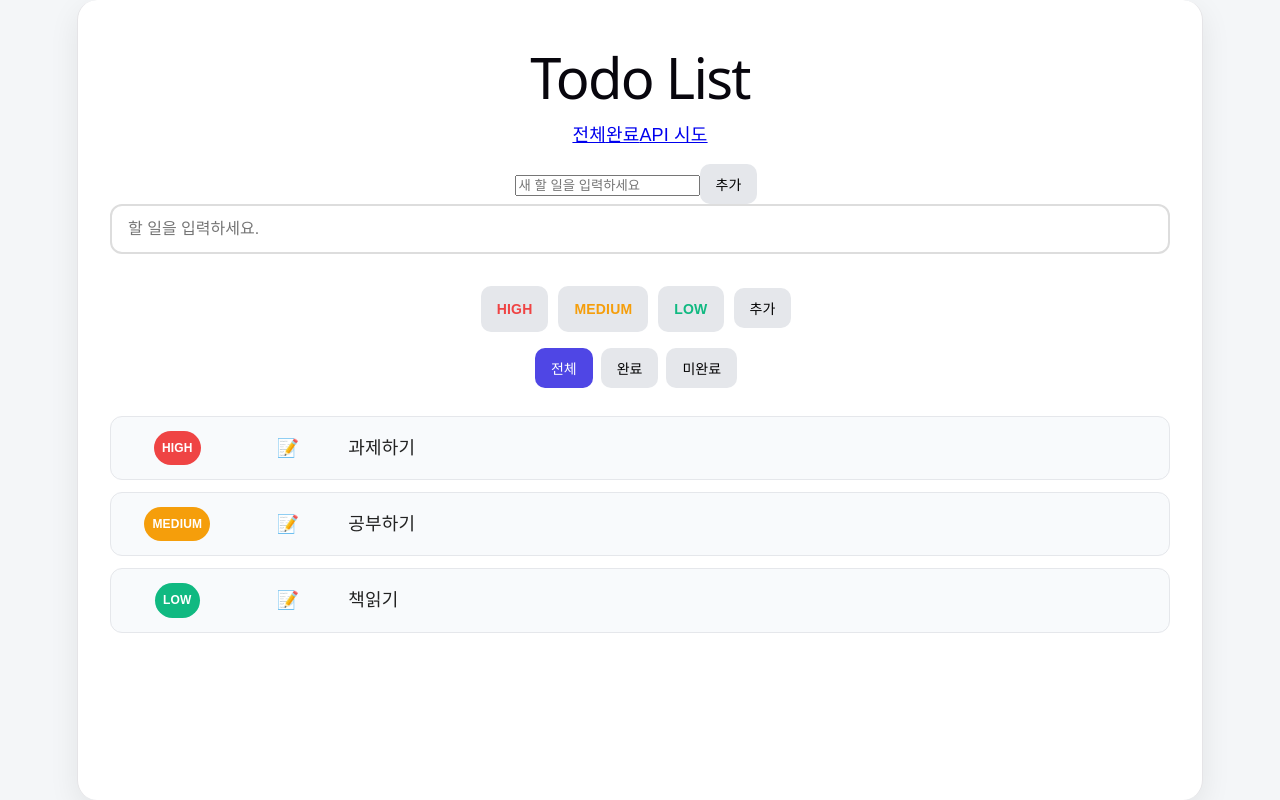
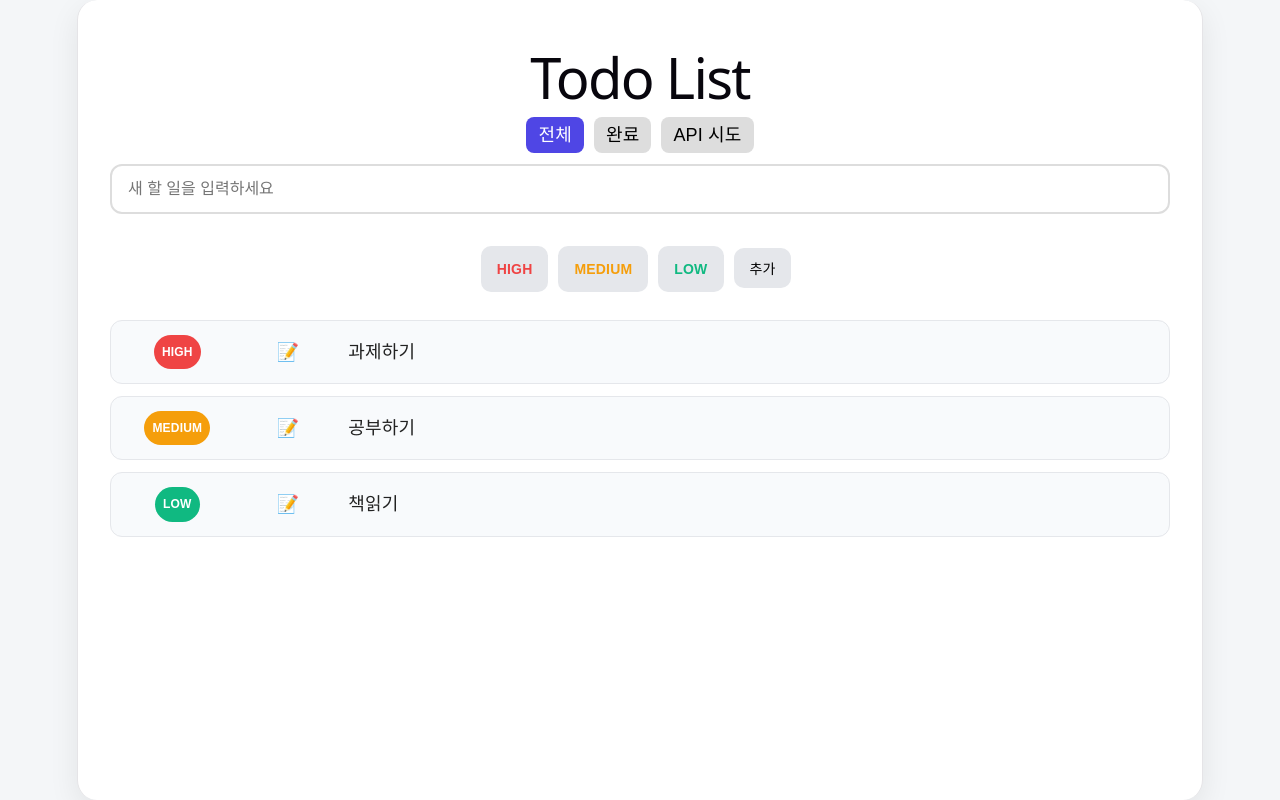
Before and after one commit to nyeohijyul/todolist, a React (Vite) app: page /todos in a window 1280 px wide. Built offline with nearby package versions, Linux system fonts and the light colour scheme.

Commit message:
코드 수정

```diff
--- a/src/components/TodoList.jsx
+++ b/src/components/TodoList.jsx
@@ -29,50 +29,52 @@ function Todo({ todos, onTodoClick, onAddTodo }) {
   const handlePriorityChange = (e) => {
     setPriority(e.target.value);
   };
-  const [filter, setFilter] = useState("all");
-  const addTodo = ()=>{
-    if (input) {
-      let id = todos[todos.length - 1].id + 1;
-      let tmp = [...todos];
-      tmp.push({id, text: input, priority, done: false});
-      onAddTodo(tmp[tmp.length - 1]);
-      setInput('');
+//   const [filter, setFilter] = useState("all");
+//   const addTodo = ()=>{
+//     if (input) {
+//       let id = todos[todos.length - 1].id + 1;
+//       let tmp = [...todos];
+//       tmp.push({id, text: input, priority, done: false});
+//       onAddTodo(tmp[tmp.length - 1]);
+//       setInput('');
 
-    }
-  }
-  const filterTodo = () => {
-    switch (filter) {
-      case 'done':
-        return todos.filter(item => item.done);
-        break;
-      case 'notDone':
-        return todos.filter(item => !item.done);
-        break;
-      default:
-        return todos;
-        break;
-    }
-  }
+//     }
+//   }
+//   const filterTodo = () => {
+//     switch (filter) {
+//       case 'done':
+//         return todos.filter(item => item.done);
+//         break;
+//       case 'notDone':
+//         return todos.filter(item => !item.done);
+//         break;
+//       default:
+//         return todos;
+//         break;
+//     }
+//   }
   return (
     <section>
         <section className="toggles">
-          <input id="newTask" type="text" placeholder="할 일을 입력하세요." value={input} onChange={handleInputChange} onKeyDown={(e)=>{if(e.key == 'Enter') addTodo();}}></input>
+          {/* <input id="newTask" type="text" placeholder="할 일을 입력하세요." value={input} onChange={handleInputChange} onKeyDown={(e)=>{if(e.key == 'Enter') addTodo();}}></input> */}
           <section className="radios">
             <label><input type="radio" name="priority" value='HIGH' className={priority === "HIGH" ? 'selected' : null} onChange={handlePriorityChange}/>HIGH</label>
             <label><input type="radio" name="priority" value='MEDIUM' className={priority === "MEDIUM" ? 'selected' : null} onChange={handlePriorityChange}/>MEDIUM</label>
             <label><input type="radio" name="priority" value='LOW' className={priority === "LOW" ? 'selected' : null} onChange={handlePriorityChange}/>LOW</label>
-            <button onClick={addTodo}>추가</button>
+            <button onClick={(e) => onAddTodo(...[ e, priority ])}>추가</button>
           </section>
 
-          <section className="filters">
+          {/* <section className="filters">
             <button className={filter === "all" ? 'selected' : null} onClick={()=>setFilter('all')}>전체</button>
             <button className={filter === "done" ? 'selected' : null} onClick={()=>setFilter('done')}>완료</button>
             <button className={filter === "notDone" ? 'selected' : null} onClick={()=>setFilter('notDone')}>미완료</button>
-          </section>
+          </section> */}
         </section>
         <ul>
-            {filterTodo().map(item => (
-                <li key={item.id} onClick={() => handleIsDone(item.id)} className={item.done? 'selected' : null}><span className={item.priority}>{item.priority}</span><span>{item.done ? '✅' : '📝'}</span><span className="item-text">{item.text}</span></li>
+            {/* {filterTodo().map(item => ( */}
+            {todos.map(item => (
+                // <li key={item.id} onClick={() => handleIsDone(item.id)} className={item.done? 'selected' : null}><span className={item.priority}>{item.priority}</span><span>{item.done ? '✅' : '📝'}</span><span className="item-text">{item.text}</span></li>
+                <li key={item.id} onClick={() => onTodoClick(item.id)} className={item.done? 'selected' : null}><span className={item.priority}>{item.priority}</span><span>{item.done ? '✅' : '📝'}</span><span className="item-text">{item.text}</span></li>
             ))}
         </ul>
     </section>
--- a/src/index.css
+++ b/src/index.css
@@ -168,7 +168,6 @@ button {
     background: #4f46e5;
     color: white;
   }
-
 }
 
 input {
@@ -273,3 +272,31 @@ span {
   &.MEDIUM { background: #f59e0b; }
   &.LOW { background: #10b981; }
 }
+
+nav {
+  margin-bottom: 16px;
+  &>.selected {
+    background: #4f46e5;
+    color: white;
+  }
+  &> * {
+    margin: 5px;
+    text-decoration: none;
+    background-color: #ddd;
+    color: #000;
+    padding: 8px 12px;
+    border-radius: 8px;
+    transition: 0.2s;
+    &.active {
+      background: #1428A0;
+      color: #fff;
+      /* &:hover {
+        background: var(--accent-border);
+      } */
+    }
+    &:hover {
+      background: #4f46e5;
+      color: #fff;
+    }
+  }
+}
--- a/src/pages/APIPage.jsx
+++ b/src/pages/APIPage.jsx
@@ -5,9 +5,9 @@ function ApiPage() {
     const [isError, setIsError] = useState(false);
     useEffect(() => {
         const tryApiRequest = async () => {
-        try {
-            // 일부러 존재하지 않는 API 주소로 요청해서 실패 흐름을 확인합니다.
-            await axios.get("https://example.invalid/todos");
+            try {
+                // 일부러 존재하지 않는 API 주소로 요청해서 실패 흐름을 확인합니다.
+                await axios.get("https://example.invalid/todos");
             } catch {
                 // 요청이 실패하면 실패 상태를 true로 바꿔 화면에 "실패"를 표시합니다.
                 setIsError(true);
--- a/src/pages/TodosPage.jsx
+++ b/src/pages/TodosPage.jsx
@@ -4,7 +4,7 @@ function TodosPage({ todos, onAddTodo, onTodoClick }) {
     // input에 입력한 할 일 내용을 state로 관리합니다.
     const [todoText, setTodoText] = useState("");
     // form이 제출되면 새 Todo 객체를 만들어 App.jsx로 전달합니다.
-    const handleAddTodo = (event) => {
+    const handleAddTodo = (event, priority) => {
         event.preventDefault();
         // 앞뒤 공백을 제거해서 빈 값이 추가되지 않도록 검사합니다.
         const trimmedText = todoText.trim();
@@ -16,7 +16,7 @@ function TodosPage({ todos, onAddTodo, onTodoClick }) {
         onAddTodo({
             id: Date.now(),
             text: trimmedText,
-        priority: "MEDIUM",
+            priority,
             createdAt,
             done: false,
         });
@@ -26,21 +26,23 @@ function TodosPage({ todos, onAddTodo, onTodoClick }) {
     return (
         <>
             {/* 새 Todo를 입력하고 추가하는 영역입니다. */}
-        <form className="todo-form" onSubmit={handleAddTodo}>
+            {/* <form className="todo-form" onSubmit={handleAddTodo}> */}
             <input
+                id="newTask"
                 type="text"
                 value={todoText}
                 onChange={(event) => setTodoText(event.target.value)}
                 placeholder="새 할 일을 입력하세요"
             />
-        <button type="submit">추가</button>
-        </form>
+            {/* <button type="submit">추가</button> */}
+            {/* </form> */}
             {/* 전체 Todo 목록은 기존 TodoList 컴포넌트를 재사용해서 렌
             더링합니다. */}
             <TodoList
                 sectionTitle="전체 할 일"
                 todos={todos}
                 onTodoClick={onTodoClick}
+                onAddTodo={handleAddTodo}
             />
         </>
     );
```
Lines whose indentation alone changed are shown as unchanged.
